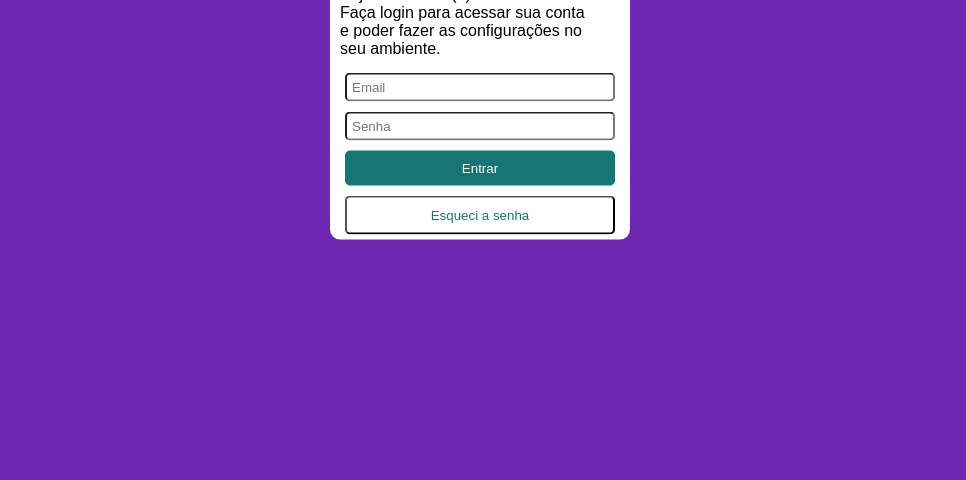
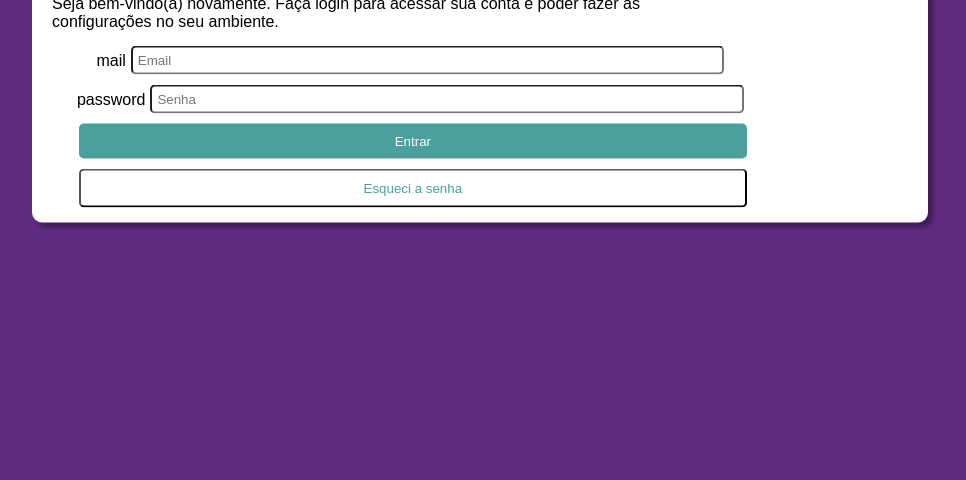
Before and after one commit to Gbr-sl/pagina-login, a plain HTML site: page index.html in a window 1280 px wide. Shown: the part 320-800 px from the top of the page, without its empty margins (160-1126 px from the left). Drawn offline with Linux system fonts and the light colour scheme.

Commit message:
medias queries

```diff
--- /dev/null
+++ b/estilos/media-queries1.css
@@ -0,0 +1,42 @@
+@media screen and (min-width: 768px) and (max-width: 992px){
+
+    body{
+        background-image: linear-gradient(to bottom #5f2c82, #49a09d);
+    }
+
+    img{
+        border-radius: 10px 0 0 10px;
+        height: 100%;
+    }
+
+    main{
+        display: flex;
+        flex-direction: row;
+        width: 70vw;
+    }
+
+    .logins{
+        padding: 10px;
+    }
+
+}
+
+@media screen and (min-width: 992px) {
+
+    img{
+        border-radius: 0 10px 10px 0;
+        height: 100%;
+    }
+
+    main{
+        max-width: 900px;
+        display: flex;
+        flex-direction: row-reverse;
+        width: 70vw;
+    }
+
+    .logins{
+        padding: 10px;
+    }
+
+}
--- a/estilos/style.css
+++ b/estilos/style.css
@@ -6,7 +6,7 @@
 }
 
 body{
-    background-color: rgb(110, 39, 177);
+    background-color: #5f2c82;
 }
 
 main{
@@ -18,6 +18,9 @@ main{
     top: 50%;
     left: 50%;
     transform: translate(-50%, -50%);
+    box-shadow: 5px 5px 5px rgba(0, 0, 0, 0.349);
+
+    transition: width 0.3s, height 0.3s;
 }
 
 img{
@@ -36,28 +39,49 @@ img{
     padding: 10px;
 }
 
-button{
-    width: 90%;
-    padding: 10px;
-    margin: 5px;
-    border-radius: 5px;
-    cursor: pointer;
+label{
+    display: flex;
+    justify-content: center;
+    align-items: center;
+
+}
+
+.email{
+    display: flex;
+    justify-content: center;
+    align-items: center;
+}
+
+.senha{
+    display: flex;
+    justify-content: center;
+    align-items: center;
 }
 
 input{
-    width: 90%;
+    width: 80%;
     margin: 5px;
     padding: 5px;
     border-radius: 5px;
 }
 
 .bt1{
-    background-color: rgb(23, 117, 117);
+    width: 90%;
+    padding: 10px;
+    margin: 5px;
+    border-radius: 5px;
+    cursor: pointer;
+    background-color: #49a09d;
     border: none;
     color: white;
 }
 
 .bt2{
+    width: 90%;
+    padding: 10px;
+    margin: 5px;
+    border-radius: 5px;
+    cursor: pointer;
     background-color: white;
-    color: rgb(23, 117, 117);
+    color: #49a09d;
 }
--- a/index.html
+++ b/index.html
@@ -5,6 +5,11 @@
     <meta name="viewport" content="width=device-width, initial-scale=1.0">
     <title>Página de Login</title>
     <link rel="stylesheet" href="estilos/style.css">
+    <link rel="stylesheet" href="estilos/media-queries1.css">
+
+    <!-- <link rel="stylesheet" href="https://fonts.googleapis.com/css2?family=Material+Symbols+Outlined:opsz,wght,FILL,GRAD@20..48,100..700,0..1,-50..200&icon_names=mail" />
+    <link rel="stylesheet" href="https://fonts.googleapis.com/css2?family=Material+Symbols+Outlined:opsz,wght,FILL,GRAD@20..48,100..700,0..1,-50..200&icon_names=password" /> -->
+
 </head>
 <body>
     <main>
@@ -17,12 +22,20 @@
             <p>Seja bem-vindo(a) novamente. Faça login para acessar sua conta e poder fazer as configurações no seu ambiente.</p>
 
             <form action="cadastro.php" method="post">
-                <input type="email" placeholder="Email" required><br>
-                <input type="password" placeholder="Senha" required>
+
+                <div class="email">
+                    <label for="iemail"><span class="material-symbols-outlined">mail</span></label>
+                    <input type="email" placeholder="Email" required id="iemail"><br>
+                </div>
+
+                <div class="senha">
+                    <label for="isenha"><span class="material-symbols-outlined">password</span></label>
+                    <input type="password" placeholder="Senha" required id="isenha">
+                </div>
+
+                <input type="submit" class="bt1" value="Entrar">
+                <input type="submit" value="Esqueci a senha" class="bt2">
             </form>
-
-            <button class="bt1">Entrar</button> <br>
-            <button class="bt2">Esqueci a senha</button>
         </div>
     </main>
 </body>
```
